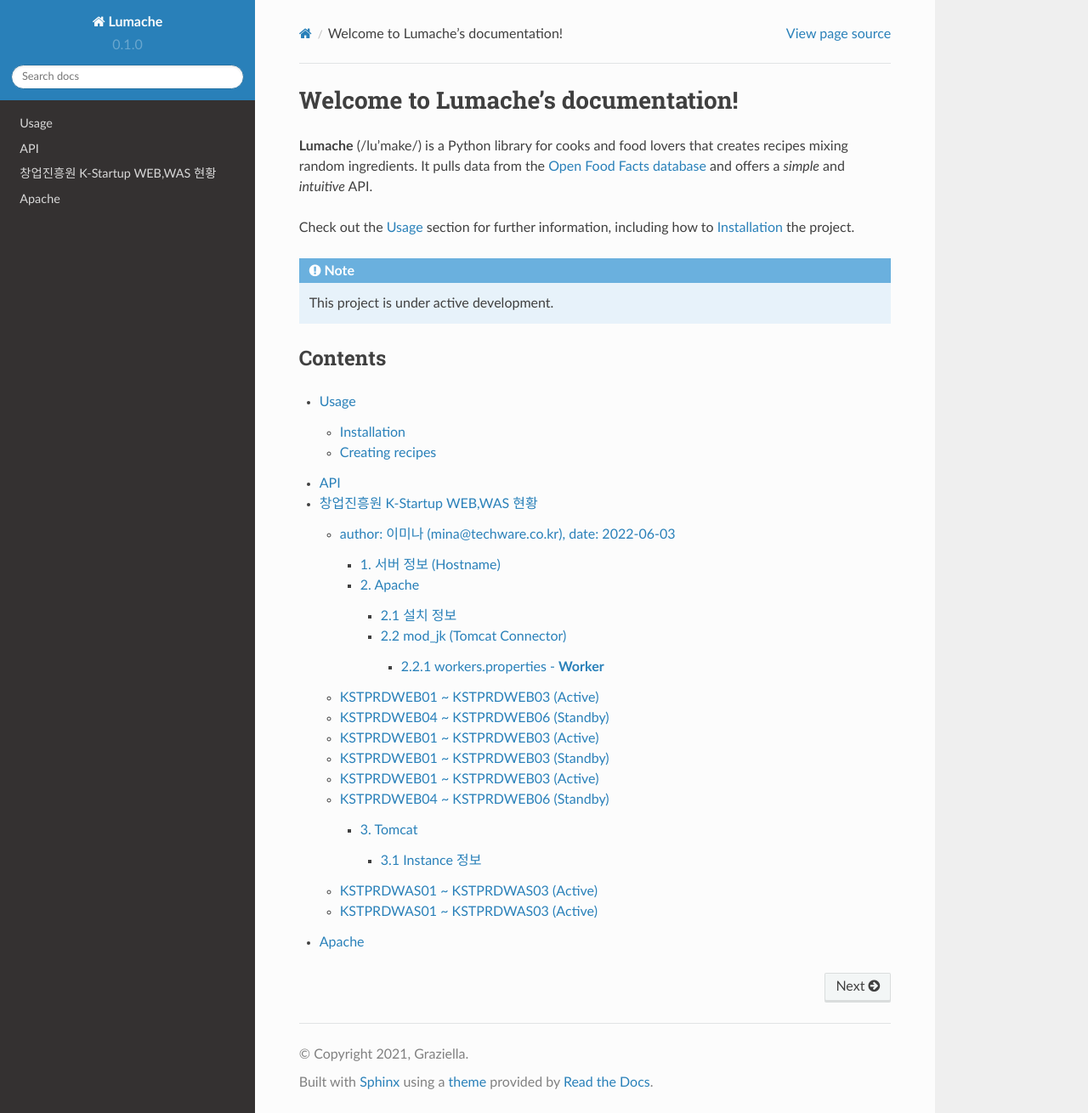
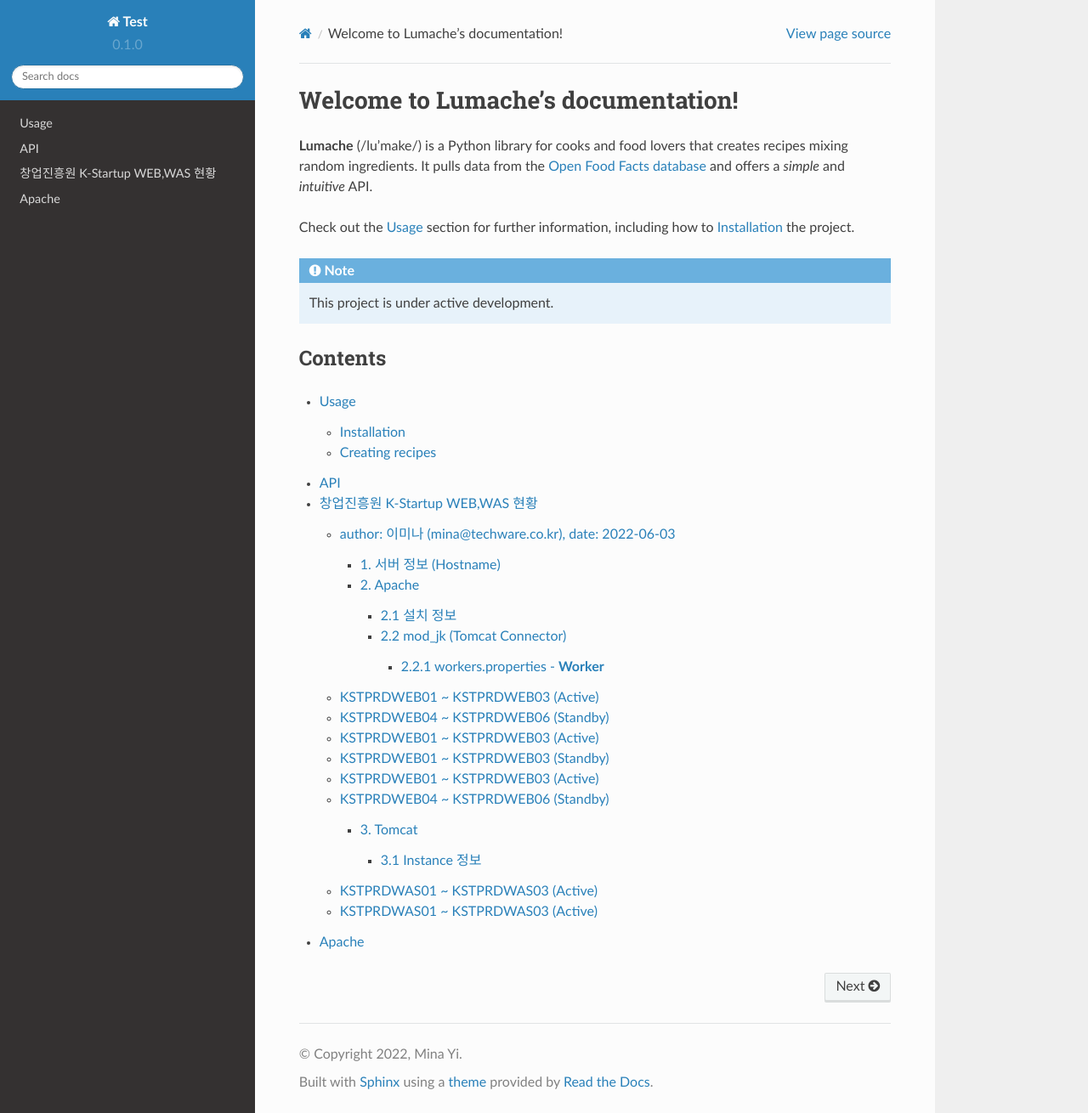
Before and after one commit to mina7928/readthedocs, a Sphinx documentation site: the page built from docs/source/index.rst, in a window 1280 px wide and 1310 px high. Shown: the whole window at 85% size. Built offline with Sphinx 7.4.7 and the Read the Docs theme 2.0.0, drawn with Linux system fonts in a browser that asks for light colours.

Commit message:
Update conf.py

```diff
--- a/docs/source/conf.py
+++ b/docs/source/conf.py
@@ -2,9 +2,9 @@
 
 # -- Project information
 
-project = 'Lumache'
-copyright = '2021, Graziella'
-author = 'Graziella'
+project = 'Test'
+copyright = '2022, Mina Yi'
+author = 'Mina Yi'
 
 release = '0.1'
 version = '0.1.0'
```
